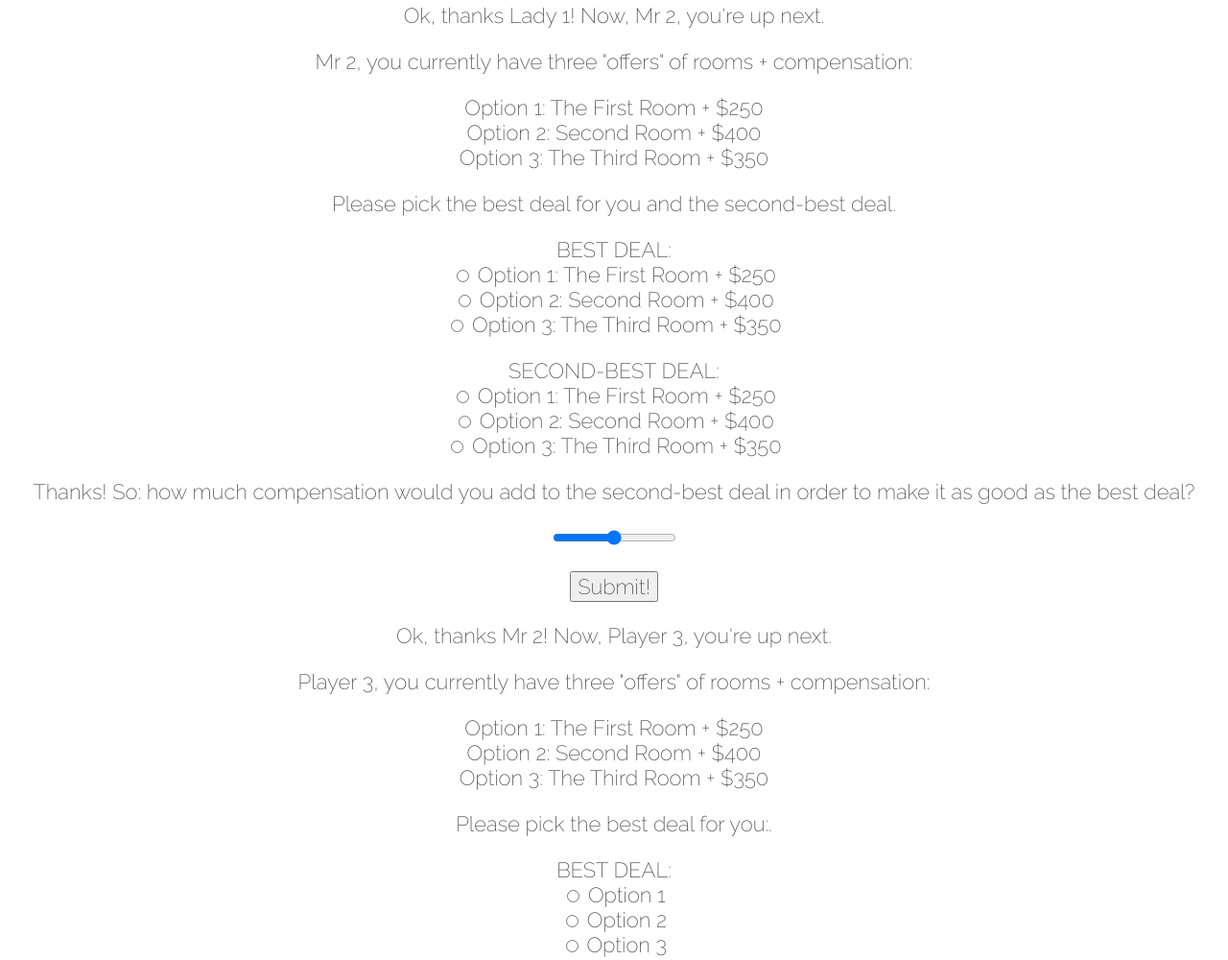
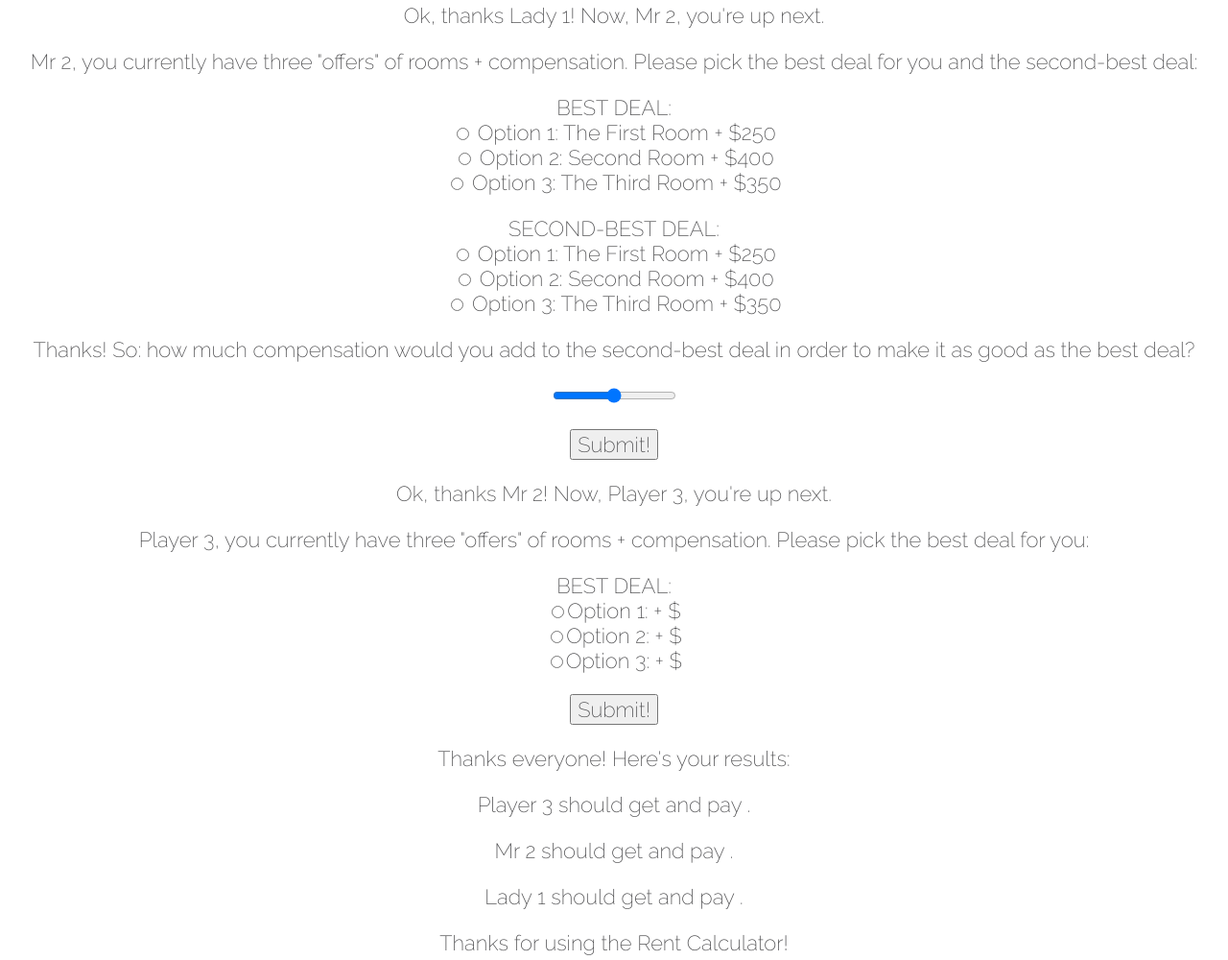
Before and after one commit to marbiru/rent, a plain HTML site: page index.html in a window 1280 px wide. Shown: the part 964-1964 px from the top of the page at 96% size. Drawn offline with nearby package versions, Linux system fonts and the light colour scheme.

Commit message:
feat: first fully working run
all the math (seemingly) works like it ought to

```diff
--- a/index.html
+++ b/index.html
@@ -70,17 +70,7 @@
 
 	<p> Ok, thanks <span class="print_p1"></span>! Now, <span class="print_p2"></span>, you're up next.</p>
 
-	<p><span class="print_p2"></span>, you currently have three "offers" of rooms + compensation:</p>
-
-	<p>
-		Option 1: <span class="print_r1"></span> + $<span class="print_comp_r1"></span>
-		<br />
-		Option 2: <span class="print_r2"></span> + $<span class="print_comp_r2"></span>
-		<br />
-		Option 3: <span class="print_r3"></span> + $<span class="print_comp_r3"></span>
-	</p>
-
-	<p>Please pick the best deal for you and the second-best deal.</p>
+	<p><span class="print_p2"></span>, you currently have three "offers" of rooms + compensation. Please pick the best deal for you and the second-best deal:</p>
 
 	<p>
 		BEST DEAL:
@@ -118,28 +108,16 @@
 
 	<p> Ok, thanks <span class="print_p2"></span>! Now, <span class="print_p3"></span>, you're up next.</p>
 
-	<p><span class="print_p3"></span>, you currently have three "offers" of rooms + compensation:</p>
-
-	<p>
-		<!-- change this to include p2's adjustment  -->
-		Option 1: <span class="print_r1"></span> + $<span class="print_comp_r1"></span>
-		<br />
-		Option 2: <span class="print_r2"></span> + $<span class="print_comp_r2"></span>
-		<br />
-		Option 3: <span class="print_r3"></span> + $<span class="print_comp_r3"></span>
-	</p>
-
-	<p>Please pick the best deal for you:.</p>
+	<p><span class="print_p3"></span>, you currently have three "offers" of rooms + compensation. Please pick the best deal for you:</p>
 
 	<p>
 		BEST DEAL:
 		<br />
-		<input type="radio" name="p3_fav" value="r1"> Option 1
+		<input type="radio" name="p3_fav" value="0">Option 1: <span class="print_fav_room"></span> + $<span class="print_comp_fav"></span>
 		<br />
-		<input type="radio" name="p3_fav" value="r2"> Option 2
+		<input type="radio" name="p3_fav" value="1">Option 2: <span class="print_mid_room"></span> + $<span class="print_comp_mid"></span>
 		<br />
-		<input type="radio" name="p3_fav" value="r3">
-		Option 3
+		<input type="radio" name="p3_fav" value="2">Option 3: <span class="print_worst_room"></span> + $<span class="print_comp_worst"></span>
 	</p>
 	<p>
 		<button id="p3_submit">Submit!</button>
--- a/main.js
+++ b/main.js
@@ -100,7 +100,6 @@ $(function() {
     $( "#p2_submit" ).click(function(){
 
         p2_runner_up = $('input[name=p2_runner_up]:checked').val();
-        console.log(p2_runner_up)
         var p2_runner_up_array = rooms_prices[p2_runner_up];
         rooms_prices.splice(p2_runner_up, 1);
         rooms_prices.unshift(p2_runner_up_array);
@@ -110,19 +109,31 @@ $(function() {
         rooms_prices.splice(p2_fav, 1);
         rooms_prices.unshift(p2_fav_array);
 
-    	side_pot = $( "#side_pot" ).val();
-
+    	side_pot = parseInt($( "#side_pot" ).val());
         rooms_prices[0][1] = rooms_prices[0][1] + side_pot;
 
-        console.log(rooms_prices);
+        $( ".print_fav_room" ).append( rooms_prices[0][0] );
+        $( ".print_mid_room" ).append( rooms_prices[1][0] );
+        $( ".print_worst_room" ).append( rooms_prices[2][0] );
+
+        $( ".print_comp_fav" ).append( rooms_prices[0][1] );
+        $( ".print_comp_mid" ).append( rooms_prices[1][1] );
+        $( ".print_comp_worst" ).append( rooms_prices[2][1] );
     });
 });
-
-// dummy filled-in final array
 
 $(function() {
     $( "#p3_submit" ).click(function(){
         p3_fav = $('input[name=p3_fav]:checked').val();
+        var p3_fav_array = rooms_prices[p3_fav];
+        rooms_prices.splice(p3_fav, 1);
+        rooms_prices.unshift(p3_fav_array);
+
+        //redistributing the side pot
+        rooms_prices[0][1] = rooms_prices[0][1] - side_pot/3.0;
+        rooms_prices[1][1] = rooms_prices[1][1] - side_pot/3.0;
+        rooms_prices[2][1] = rooms_prices[2][1] - side_pot/3.0;
+
 
         $( ".print_p3_room" ).append( rooms_prices[0][0] );
         $( ".print_p2_room" ).append( rooms_prices[1][0] );
```
